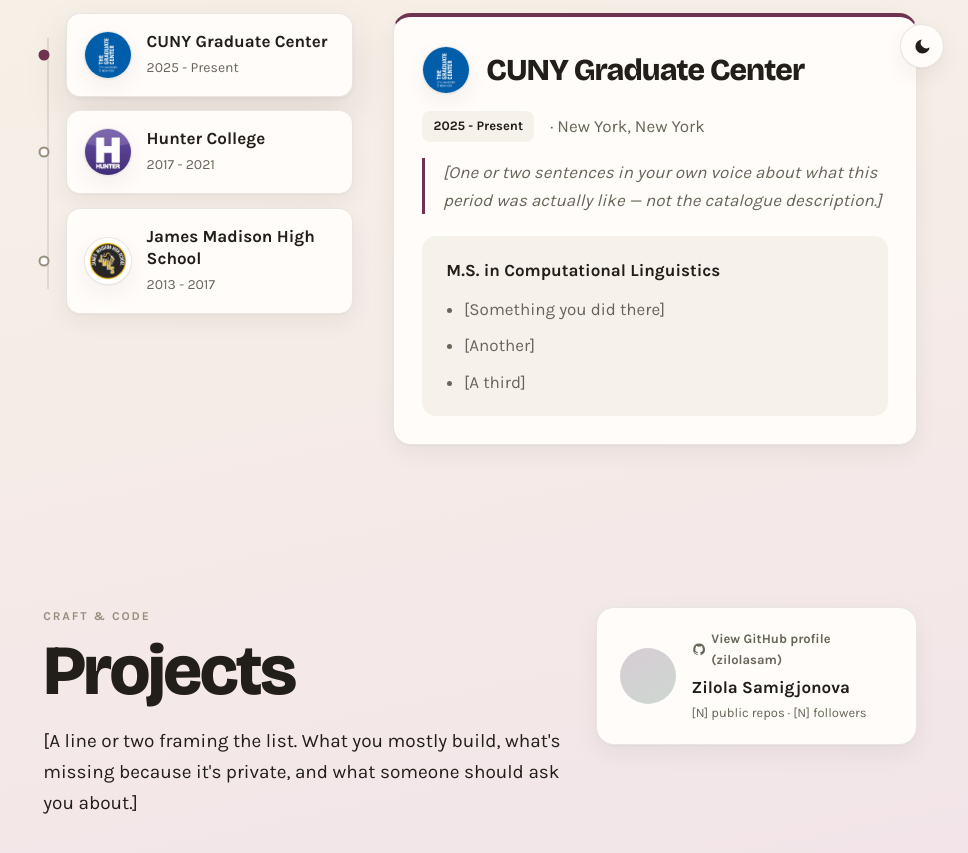
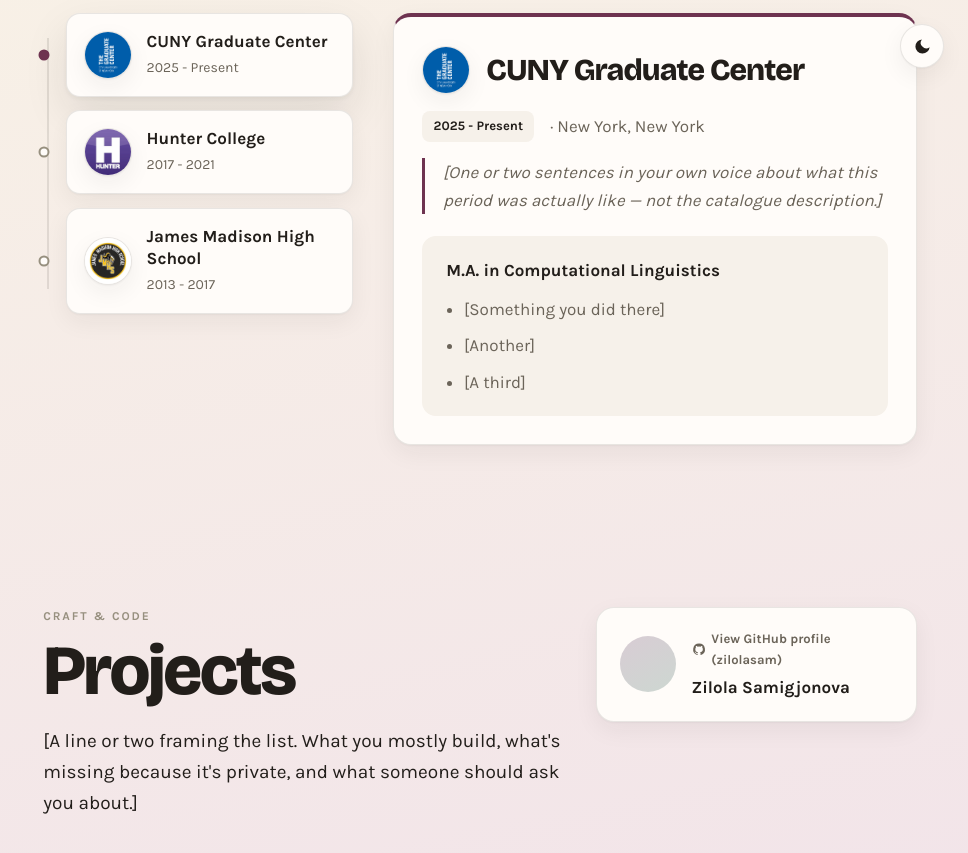
Before and after one commit to zilolasam/zilolasam.github.io, a Jekyll site: the page built from index.html, in a window 1280 px wide and 900 px high, scrolled down 2007 px. Shown: the top 853 px of the window, without its empty margins (312-1280 px from the left). Built offline with Jekyll 4.4.1, drawn with Linux system fonts in a browser that asks for light colours.

Commit message:
typo fix

```diff
--- a/_data/site.yml
+++ b/_data/site.yml
@@ -97,7 +97,7 @@
       location: "New York, New York"
       note: "[One or two sentences in your own voice about what this period
              was actually like — not the catalogue description.]"
-      degree: "M.S. in Computational Linguistics"
+      degree: "M.A. in Computational Linguistics"
       points:
         - "[Something you did there]"
         - "[Another]"
@@ -118,7 +118,7 @@
       years:    "2013 - 2017"
       location: "Brooklyn, New York"
       note: "[One or two sentences.]"
-      degree: "Law Insttitute focus"
+      degree: "Law Institute focus"
       points:
         - "[Something you did there]"
 
@@ -130,4 +130,4 @@
   title:   "Projects"
   intro: "[A line or two framing the list. What you mostly build, what's
           missing because it's private, and what someone should ask you about.]"
-  github_meta: "[N] public repos · [N] followers"    # blank hides the line
+  github_meta: ""    # blank hides the line
```
